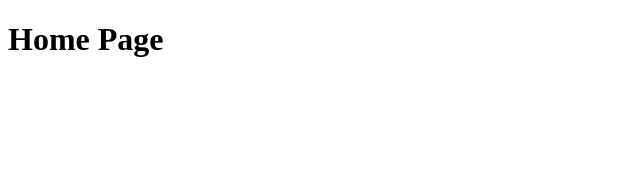
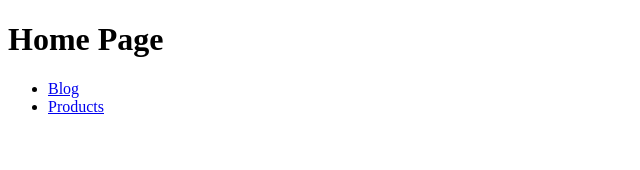
Before and after one commit to nikolasnorth/learning-nextjs, a Next.js app in the folder frontend/: page / in a window 1280 px wide. Shown: the top 170 px of the page, without its empty margins (0-640 px from the left). Built offline with nearby package versions, Linux system fonts and the light colour scheme.

Commit message:
10. <Link> component navigation

```diff
--- a/frontend/pages/index.tsx
+++ b/frontend/pages/index.tsx
@@ -1,3 +1,21 @@
+import Link from "next/link";
+
 export default function Home() {
-  return <h1>Home Page</h1>;
+  return (
+    <>
+      <h1>Home Page</h1>
+      <ul>
+        <li>
+          <Link href={"/blog"}>
+            <a>Blog</a>
+          </Link>
+        </li>
+        <li>
+          <Link href={"/products"}>
+            <a>Products</a>
+          </Link>
+        </li>
+      </ul>
+    </>
+  );
 }
--- a/frontend/pages/product/[productId]/index.tsx
+++ b/frontend/pages/products/[productId]/index.tsx
@@ -2,6 +2,6 @@ import {useRouter} from "next/router";
 
 export default function ProductDetail() {
   const router = useRouter();
-  const id = Number(router.query.id);
+  const id = Number(router.query.productId);
   return <h1>Details about product {id}.</h1>;
 }
```
Also changed, not shown: frontend/pages/product/index.tsx (deleted, +0 -9 lines), frontend/pages/products/index.tsx (added, +34 -0 lines), frontend/pages/products/[productId]/review/[reviewId].tsx (renamed from frontend/pages/product/[productId]/review/[reviewId].tsx), frontend/pages/products/sweater.tsx (renamed from frontend/pages/product/sweater.tsx).
